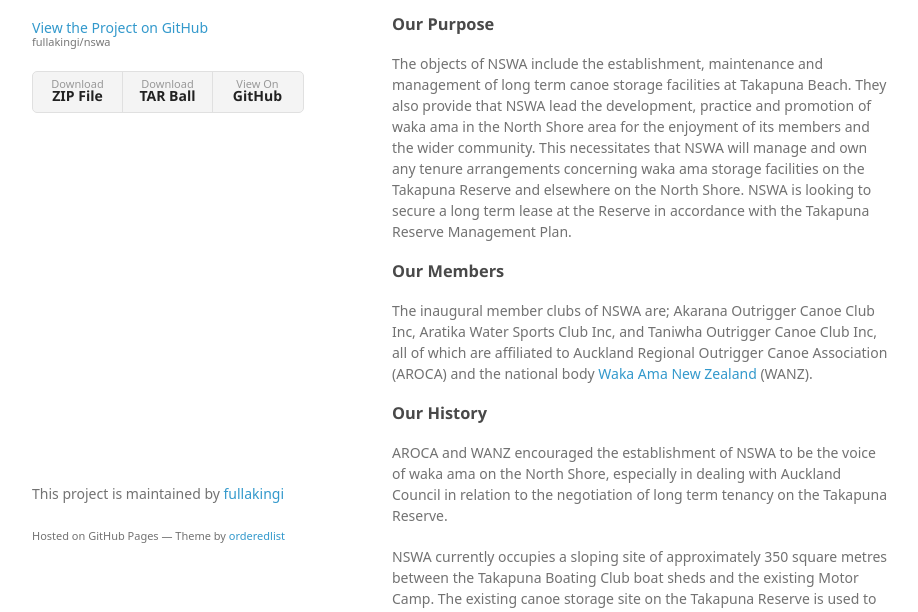
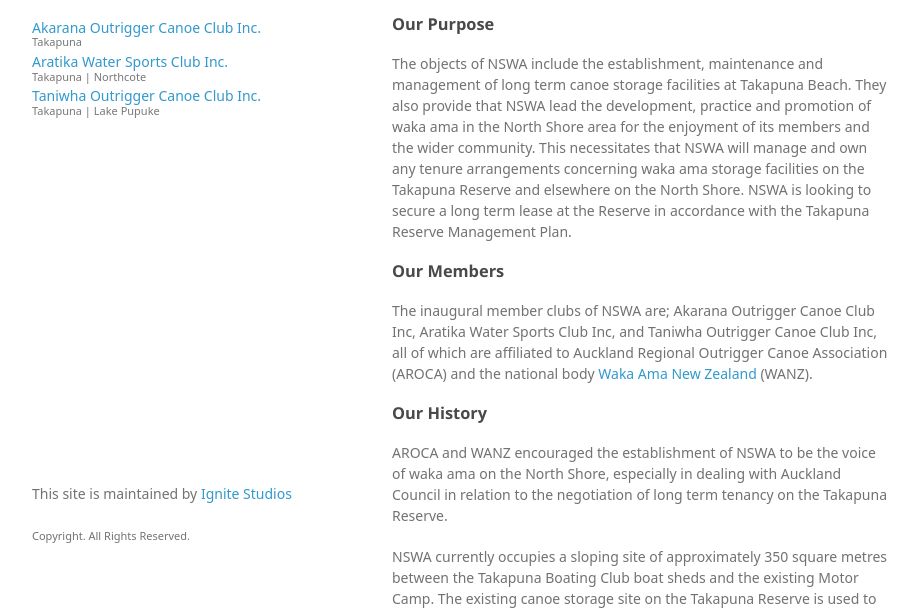
Before and after one commit to fullakingi/nswa, a plain HTML site: page index.html in a window 1280 px wide. Shown: the part 185-797 px from the top of the page, without its empty margins (178-1096 px from the left). Drawn offline with Linux system fonts and the light colour scheme; a web font is replaced by a local one.

Commit message:
home edit

```diff
--- a/index.html
+++ b/index.html
@@ -3,7 +3,7 @@
   <head>
     <meta charset="utf-8">
     <meta http-equiv="X-UA-Compatible" content="chrome=1">
-    <title>North Shore Waka Ama Incorporated by fullakingi</title>
+    <title>North Shore Waka Ama Incorporated</title>
 
     <link rel="stylesheet" href="stylesheets/styles.css">
     <link rel="stylesheet" href="stylesheets/github-light.css">
@@ -18,14 +18,15 @@
         <h1>North Shore Waka Ama Incorporated</h1>
         <p>Representing Waka Ama Clubs on Auckland&#39;s North Shore</p>
 
-        <p class="view"><a href="https://github.com/fullakingi/nswa">View the Project on GitHub <small>fullakingi/nswa</small></a></p>
+        <p class="view"><a href="https://github.com/fullakingi/nswa">Akarana Outrigger Canoe Club Inc.<small>Takapuna</small></a>
+<a href="https://github.com/fullakingi/nswa">Aratika Water Sports Club Inc.<small>Takapuna | Northcote</small></a><a href="https://github.com/fullakingi/nswa">Taniwha Outrigger Canoe Club Inc.<small>Takapuna | Lake Pupuke</small></a></p>
 
 
-        <ul>
+      <!--  <ul>
           <li><a href="https://github.com/fullakingi/nswa/zipball/master">Download <strong>ZIP File</strong></a></li>
           <li><a href="https://github.com/fullakingi/nswa/tarball/master">Download <strong>TAR Ball</strong></a></li>
           <li><a href="https://github.com/fullakingi/nswa">View On <strong>GitHub</strong></a></li>
-        </ul>
+        </ul> -->
       </header>
       <section>
         <h3>
@@ -58,8 +59,8 @@
 <p>For further information or to coordinate an interview with Lewis Beer, Chairman of North Shore Waka Ama Inc., please contact: Sam Beer 0211748647 <a href="mailto:sam@theplainjane.co">sam@theplainjane.co</a></p>
       </section>
       <footer>
-        <p>This project is maintained by <a href="https://github.com/fullakingi">fullakingi</a></p>
-        <p><small>Hosted on GitHub Pages &mdash; Theme by <a href="https://github.com/orderedlist">orderedlist</a></small></p>
+        <p>This site is maintained by <a href="mailto:kingi@ignitestudios.org">Ignite Studios</a></p>
+        <p><small>Copyright. All Rights Reserved.</small></p>
       </footer>
     </div>
     <script src="javascripts/scale.fix.js"></script>
```
